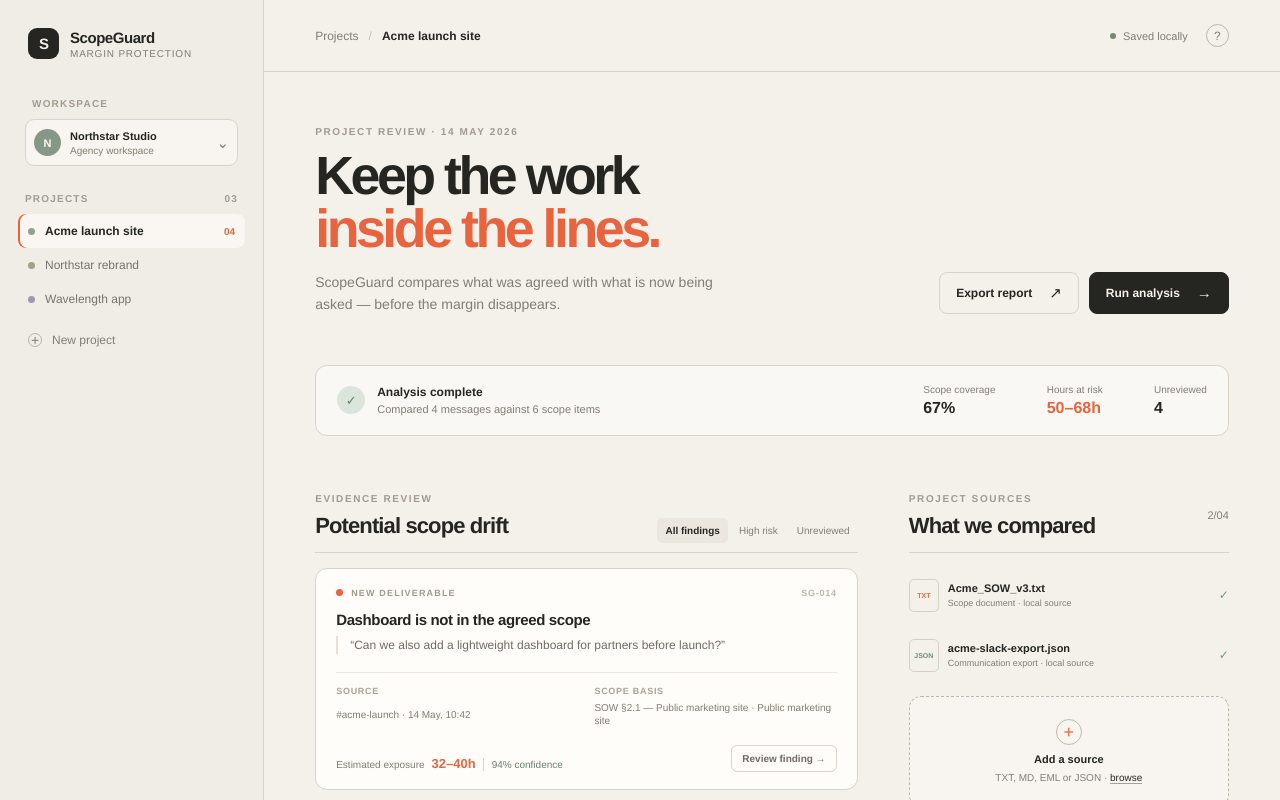
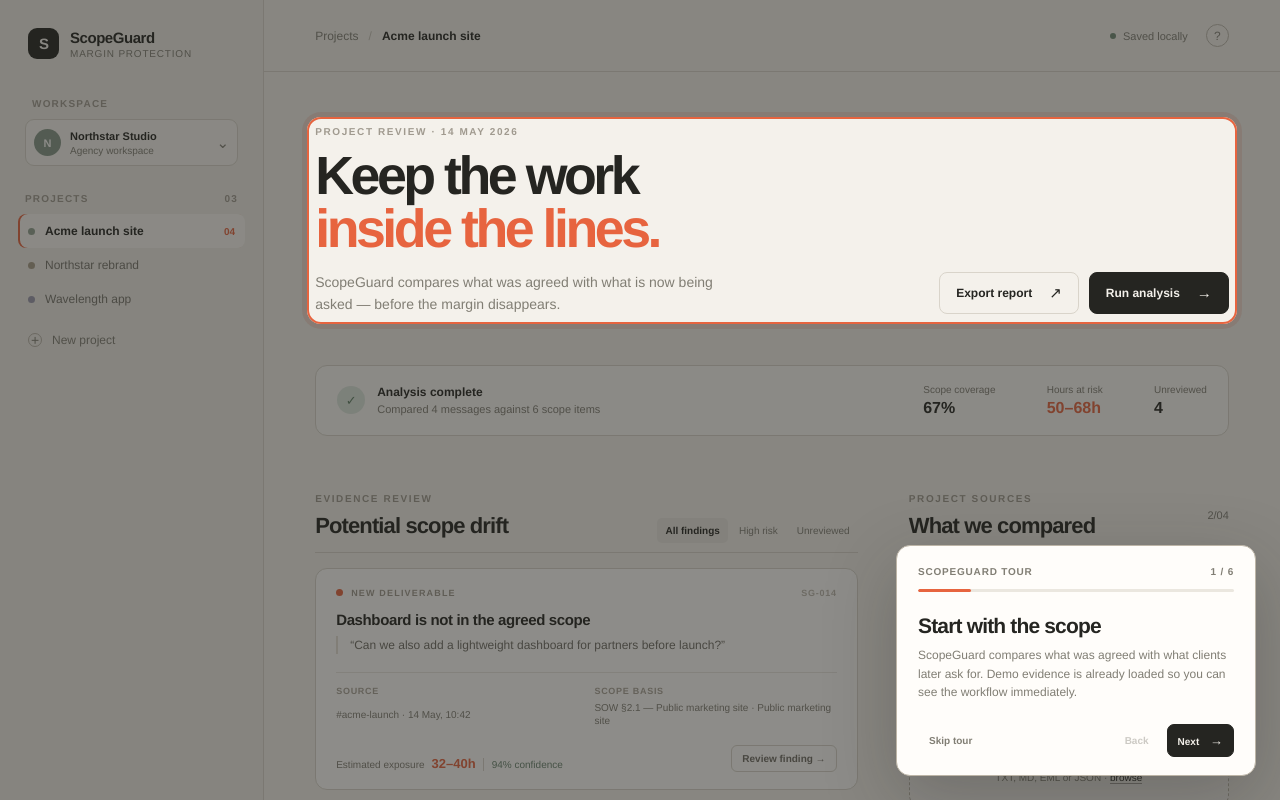
Before and after one commit to HlinorAI/scopeguard, a React (Vite) app: page / in a window 1280 px wide. Shown: the top 800 px of the page. Built offline with nearby package versions, Linux system fonts and the light colour scheme.

Commit message:
Add first-run onboarding tour

```diff
--- a/src/main.tsx
+++ b/src/main.tsx
@@ -1,4 +1,4 @@
-import { useMemo, useRef, useState } from 'react'
+import { useEffect, useMemo, useRef, useState } from 'react'
 import type { ChangeEvent } from 'react'
 import { createRoot } from 'react-dom/client'
 import { analyzeSources, demoSources, parseSourceFile } from './analysis'
@@ -6,6 +6,7 @@ import type { Finding, SourceDocument } from './analysis'
 import './styles.css'
 const projectNames = ['Acme launch site', 'Northstar rebrand', 'Wavelength app']
 const initialAnalysis = analyzeSources(demoSources)
+const tourStorageKey = 'scopeguard-onboarding-complete'
 
 function App() {
   const [activeProject, setActiveProject] = useState(projectNames[0])
@@ -19,6 +20,8 @@ function App() {
   const [reviewingId, setReviewingId] = useState<string | null>(null)
   const [reviewNotes, setReviewNotes] = useState<Record<string, string>>({})
   const [isDragging, setIsDragging] = useState(false)
+  const [isTourOpen, setIsTourOpen] = useState(() => !hasCompletedTour())
+  const [tourStep, setTourStep] = useState(0)
   const fileInput = useRef<HTMLInputElement>(null)
 
   const visibleFindings = useMemo(() => {
@@ -132,17 +135,17 @@ function App() {
       <main className="main-content">
         <header className="topbar">
           <div className="breadcrumbs"><span>Projects</span><b>/</b><strong>{activeProject}</strong></div>
-          <div className="topbar-actions"><span className="saved-status"><i /> Saved locally</span><button className="help-button" type="button" aria-label="Help">?</button></div>
+          <div className="topbar-actions"><span className="saved-status"><i /> Saved locally</span><button className="help-button" onClick={() => { setTourStep(0); setIsTourOpen(true) }} type="button" aria-label="Replay onboarding tour" title="Replay onboarding tour">?</button></div>
         </header>
 
         <div className="content-wrap">
-          <section className="page-intro">
+          <section className="page-intro" data-tour="intro">
             <div>
               <p className="eyebrow">PROJECT REVIEW · 14 MAY 2026</p>
               <h1>Keep the work<br /><em>inside the lines.</em></h1>
               <p className="intro-copy">ScopeGuard compares what was agreed with what is now being asked — before the margin disappears.</p>
             </div>
-            <div className="intro-actions"><button className="quiet-button" type="button">Export report <span>↗</span></button><button className="primary-button" onClick={runAnalysis} type="button">{isAnalysing ? 'Analysing…' : 'Run analysis'} <span>→</span></button></div>
+            <div className="intro-actions"><button className="quiet-button" type="button">Export report <span>↗</span></button><button className="primary-button" data-tour="analysis" onClick={runAnalysis} type="button">{isAnalysing ? 'Analysing…' : 'Run analysis'} <span>→</span></button></div>
           </section>
 
           <section className="status-strip" aria-label="Analysis status">
@@ -151,7 +154,7 @@ function App() {
           </section>
 
           <section className="workspace-grid">
-            <div className="evidence-column">
+            <div className="evidence-column" data-tour="findings">
               <div className="section-heading"><div><p className="eyebrow">EVIDENCE REVIEW</p><h2>Potential scope drift</h2></div><div className="filter-tabs" role="tablist" aria-label="Finding filters">{(['all', 'high', 'unreviewed'] as const).map((item) => <button className={filter === item ? 'is-active' : ''} key={item} onClick={() => setFilter(item)} role="tab" type="button">{item === 'all' ? 'All findings' : item === 'high' ? 'High risk' : 'Unreviewed'}</button>)}</div></div>
               <div className="finding-list">
                 {visibleFindings.map((finding) => <FindingCard
@@ -168,7 +171,7 @@ function App() {
               </div>
             </div>
 
-            <aside className="source-panel">
+            <aside className="source-panel" data-tour="sources">
               <div className="section-heading source-heading"><div><p className="eyebrow">PROJECT SOURCES</p><h2>What we compared</h2></div><span className="source-count">{sources.length}/04</span></div>
               <div className="source-list">{sources.map((source) => <div className="source-file" key={source.id}><span className={`file-icon ${source.kind === 'scope' ? 'pdf' : 'json'}`}>{source.format.toUpperCase()}</span><div><strong>{source.name}</strong><small>{sourceKindLabel(source.kind)} · local source</small></div><span className="file-check">✓</span></div>)}</div>
               <div className={`drop-zone ${isDragging ? 'is-dragging' : ''}`} onDragEnter={() => setIsDragging(true)} onDragLeave={() => setIsDragging(false)} onDragOver={(event) => event.preventDefault()} onDrop={(event) => { event.preventDefault(); setIsDragging(false); handleFiles(event.dataTransfer.files) }}>
@@ -176,11 +179,12 @@ function App() {
                 <span className="upload-symbol">+</span><strong>Add a source</strong><small>TXT, MD, EML or JSON · <button onClick={() => fileInput.current?.click()} type="button">browse</button></small>
               </div>
               {sourceError && <div className="source-error" role="alert">{sourceError}</div>}
-              <div className="privacy-callout"><span>◆</span><div><strong>Private by default</strong><p>Files are processed locally in this prototype. No client data leaves your workspace.</p></div></div>
+              <div className="privacy-callout" data-tour="privacy"><span>◆</span><div><strong>Private by default</strong><p>Files are processed locally in this prototype. No client data leaves your workspace.</p></div></div>
             </aside>
           </section>
         </div>
       </main>
+      <OnboardingTour isOpen={isTourOpen} onClose={() => { setIsTourOpen(false); markTourComplete() }} onStepChange={setTourStep} stepIndex={tourStep} />
     </div>
   )
 }
@@ -207,9 +211,93 @@ function FindingCard({
     <h3>{finding.title}</h3>
     <blockquote>{finding.excerpt}</blockquote>
     <div className="finding-meta"><span><b>Source</b>{finding.source}</span><span><b>Scope basis</b>{finding.scope}</span></div>
-    <div className="finding-bottom"><div className="finding-estimate"><span>Estimated exposure</span><strong>{finding.hours}</strong><span className={`confidence ${finding.confidence > 90 ? 'strong' : ''}`}>{finding.confidence}% confidence</span></div>{finding.reviewed ? <div className="review-state"><span className={`decision-badge ${finding.decision}`}>{decisionLabel(finding.decision)}</span><button className="reopen-button" onClick={() => onReopen(finding.id)} type="button">Reopen</button></div> : <button className="review-button" onClick={() => onOpenReview(finding.id)} type="button">{isReviewing ? 'Close review' : 'Review finding →'}</button>}</div>
+    <div className="finding-bottom"><div className="finding-estimate"><span>Estimated exposure</span><strong>{finding.hours}</strong><span className={`confidence ${finding.confidence > 90 ? 'strong' : ''}`}>{finding.confidence}% confidence</span></div>{finding.reviewed ? <div className="review-state"><span className={`decision-badge ${finding.decision}`}>{decisionLabel(finding.decision)}</span><button className="reopen-button" onClick={() => onReopen(finding.id)} type="button">Reopen</button></div> : <button className="review-button" data-tour="review-action" onClick={() => onOpenReview(finding.id)} type="button">{isReviewing ? 'Close review' : 'Review finding →'}</button>}</div>
     {isReviewing && !finding.reviewed && <div className="review-panel"><label htmlFor={`review-note-${finding.id}`}>Decision note <span>optional</span></label><textarea id={`review-note-${finding.id}`} onChange={(event) => onNoteChange(event.target.value)} placeholder="Why should the team act on this finding?" value={note} /><div className="review-actions"><button className="in-scope-button" onClick={() => onDecide(finding.id, 'in_scope')} type="button">Mark in scope</button><button className="change-request-button" onClick={() => onDecide(finding.id, 'change_request')} type="button">Create change request <span>→</span></button></div></div>}
   </article>
+}
+
+type TourStep = {
+  target: string
+  title: string
+  body: string
+}
+
+const tourSteps: TourStep[] = [
+  { target: 'intro', title: 'Start with the scope', body: 'ScopeGuard compares what was agreed with what clients later ask for. Demo evidence is already loaded so you can see the workflow immediately.' },
+  { target: 'sources', title: 'Add the source files', body: 'Upload one scope document and exports from Slack, Gmail or WhatsApp. In this pilot, files are parsed locally in the browser.' },
+  { target: 'analysis', title: 'Run the analysis', body: 'When your sources are ready, click Run analysis. ScopeGuard highlights potential scope drift and estimates the exposure.' },
+  { target: 'findings', title: 'Read the evidence', body: 'Each finding includes the client quote, original source and scope basis. Start with High risk or Unreviewed.' },
+  { target: 'review-action', title: 'Make a decision', body: 'Open a finding, leave an optional note, then mark it In scope or Create change request.' },
+  { target: 'privacy', title: 'Private by default', body: 'The open-source pilot processes files in the browser and sends no client content to an external API. Use the ? button any time to replay this tour.' },
+]
+
+function OnboardingTour({ isOpen, onClose, onStepChange, stepIndex }: { isOpen: boolean; onClose: () => void; onStepChange: (step: number) => void; stepIndex: number }) {
+  const [spotlight, setSpotlight] = useState<{ top: number; left: number; width: number; height: number } | null>(null)
+  const step = tourSteps[stepIndex]
+
+  useEffect(() => {
+    if (!isOpen) return
+    const updateSpotlight = () => {
+      const target = document.querySelector(`[data-tour="${step.target}"]`)
+      if (!target) {
+        setSpotlight(null)
+        return
+      }
+      target.scrollIntoView({ block: 'center', inline: 'nearest' })
+      const rect = target.getBoundingClientRect()
+      setSpotlight({ top: Math.max(8, rect.top - 8), left: Math.max(8, rect.left - 8), width: rect.width + 16, height: rect.height + 16 })
+    }
+    const frame = window.requestAnimationFrame(updateSpotlight)
+    window.addEventListener('resize', updateSpotlight)
+    window.addEventListener('scroll', updateSpotlight, true)
+    return () => {
+      window.cancelAnimationFrame(frame)
+      window.removeEventListener('resize', updateSpotlight)
+      window.removeEventListener('scroll', updateSpotlight, true)
+    }
+  }, [isOpen, step.target])
+
+  useEffect(() => {
+    if (!isOpen) return
+    const handleKeyDown = (event: KeyboardEvent) => {
+      if (event.key === 'Escape') onClose()
+      if (event.key === 'ArrowRight') onStepChange(Math.min(tourSteps.length - 1, stepIndex + 1))
+      if (event.key === 'ArrowLeft') onStepChange(Math.max(0, stepIndex - 1))
+    }
+    window.addEventListener('keydown', handleKeyDown)
+    return () => window.removeEventListener('keydown', handleKeyDown)
+  }, [isOpen, onClose, onStepChange, stepIndex])
+
+  if (!isOpen) return null
+
+  const isLastStep = stepIndex === tourSteps.length - 1
+  return <>
+    <div className="tour-catcher" aria-hidden="true" />
+    {spotlight && <div className="tour-spotlight" aria-hidden="true" style={{ top: spotlight.top, left: spotlight.left, width: spotlight.width, height: spotlight.height }} />}
+    <section aria-labelledby="tour-title" aria-modal="true" className="onboarding-card" role="dialog">
+      <div className="onboarding-progress"><span>ScopeGuard tour</span><span>{stepIndex + 1} / {tourSteps.length}</span></div>
+      <div className="onboarding-progress-bar"><span style={{ width: `${((stepIndex + 1) / tourSteps.length) * 100}%` }} /></div>
+      <h2 id="tour-title">{step.title}</h2>
+      <p>{step.body}</p>
+      <div className="onboarding-actions"><button className="onboarding-skip" onClick={onClose} type="button">Skip tour</button><div><button className="onboarding-back" disabled={stepIndex === 0} onClick={() => onStepChange(stepIndex - 1)} type="button">Back</button><button className="onboarding-next" onClick={() => isLastStep ? onClose() : onStepChange(stepIndex + 1)} type="button">{isLastStep ? 'Done' : 'Next'} <span>→</span></button></div></div>
+    </section>
+  </>
+}
+
+function hasCompletedTour(): boolean {
+  try {
+    return window.localStorage.getItem(tourStorageKey) === 'true'
+  } catch {
+    return false
+  }
+}
+
+function markTourComplete() {
+  try {
+    window.localStorage.setItem(tourStorageKey, 'true')
+  } catch {
+    // The tour remains available from the help button when storage is unavailable.
+  }
 }
 
 function sourceKindLabel(kind: SourceDocument['kind']): string {
--- a/src/styles.css
+++ b/src/styles.css
@@ -58,3 +58,12 @@ button:focus-visible { outline: 2px solid var(--accent); outline-offset: 3px; }
 @media (max-width: 980px) { .sidebar { width: 218px; flex-basis: 218px; }.workspace-grid { grid-template-columns: 1fr; }.source-panel { max-width: none; }.source-list { grid-template-columns: repeat(2, minmax(0, 1fr)); }.drop-zone { margin-top: 8px; }.privacy-callout { max-width: 400px; } }
 @media (max-width: 720px) { .app-shell { display: block; }.sidebar { width: 100%; min-height: auto; padding: 16px 18px; border-right: 0; border-bottom: 1px solid var(--line); }.brand-lockup { padding: 0 2px 14px; }.sidebar-section, .project-nav, .sidebar-footer { display: none; }.topbar { height: 57px; padding: 0 18px; }.saved-status { display: none; }.content-wrap { padding: 37px 18px 50px; }.page-intro { display: block; }.page-intro h1 { font-size: 43px; }.intro-copy { max-width: 470px; }.intro-actions { margin-top: 24px; }.status-strip { display: block; margin-top: 35px; padding: 16px; }.status-metrics { justify-content: space-between; margin-top: 18px; padding-top: 15px; border-top: 1px solid var(--line); }.workspace-grid { margin-top: 42px; }.section-heading { display: block; }.filter-tabs { padding-top: 10px; padding-bottom: 8px; }.finding-meta { grid-template-columns: 1fr; gap: 10px; }.finding-bottom { display: block; }.review-button { margin-top: 14px; }.source-list { grid-template-columns: 1fr; } }
 @media (prefers-reduced-motion: reduce) { *, *::before, *::after { scroll-behavior: auto !important; transition-duration: .01ms !important; animation-duration: .01ms !important; animation-iteration-count: 1 !important; } }
+
+.tour-catcher { position: fixed; inset: 0; z-index: 30; background: transparent; }
+.tour-spotlight { position: fixed; z-index: 31; border: 2px solid var(--accent); border-radius: 14px; box-shadow: 0 0 0 9999px rgba(37,37,33,.52), 0 0 0 5px rgba(231,100,63,.16); pointer-events: none; transition: top .2s ease, left .2s ease, width .2s ease, height .2s ease; }
+.onboarding-card { position: fixed; right: 24px; bottom: 24px; z-index: 32; width: min(360px, calc(100vw - 32px)); padding: 20px 21px 18px; border: 1px solid #bdb5a7; border-radius: 14px; background: var(--white); box-shadow: 0 22px 70px rgba(37,37,33,.25); }
+.onboarding-progress { display: flex; justify-content: space-between; gap: 16px; color: var(--muted); font-size: 10px; font-weight: 800; letter-spacing: .08em; text-transform: uppercase; }
+.onboarding-progress-bar { height: 3px; margin-top: 12px; overflow: hidden; border-radius: 99px; background: var(--paper-deep); }.onboarding-progress-bar span { display: block; height: 100%; border-radius: inherit; background: var(--accent); transition: width .2s ease; }
+.onboarding-card h2 { margin: 22px 0 8px; font-size: 21px; letter-spacing: -.04em; }.onboarding-card p { margin: 0; color: var(--muted); font-size: 12px; line-height: 1.55; }
+.onboarding-actions { display: flex; align-items: center; justify-content: space-between; gap: 12px; margin-top: 22px; }.onboarding-actions > div { display: flex; gap: 7px; }.onboarding-skip, .onboarding-back, .onboarding-next { border-radius: 7px; padding: 8px 10px; font-size: 10px; font-weight: 700; cursor: pointer; }.onboarding-skip, .onboarding-back { border: 1px solid transparent; background: transparent; color: var(--muted); }.onboarding-skip:hover, .onboarding-back:not(:disabled):hover { color: var(--ink); border-color: var(--line); }.onboarding-back:disabled { cursor: not-allowed; opacity: .4; }.onboarding-next { border: 1px solid var(--ink); background: var(--ink); color: var(--paper); }.onboarding-next:hover { background: #3c3b36; }.onboarding-next span { margin-left: 8px; font-size: 13px; font-weight: 400; }
+@media (max-width: 720px) { .onboarding-card { right: 16px; bottom: 16px; left: 16px; width: auto; padding: 18px; }.onboarding-card h2 { margin-top: 18px; font-size: 19px; }.onboarding-actions { margin-top: 18px; } }
```
Also changed, not shown: 1 other file (tests, documents, lock files or other folders).
